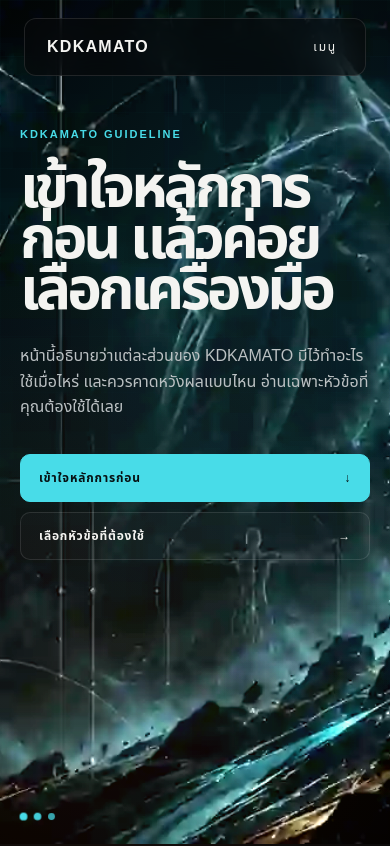
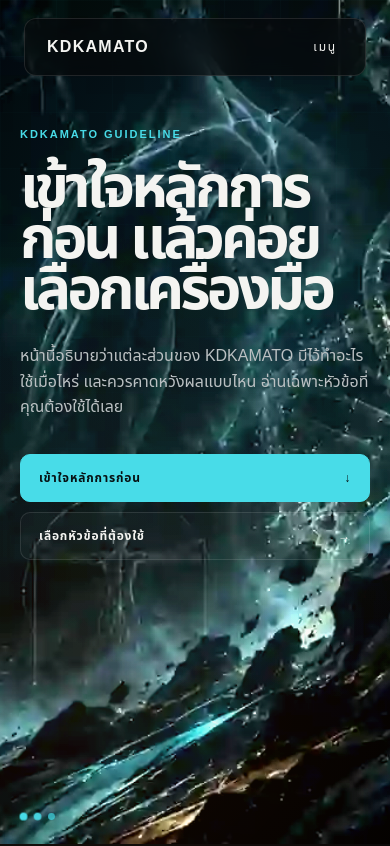
Before and after one commit to nutyfreshz/kdkamato, a Next.js app: page /guide in a window 390 px wide. Shown: the top 846 px of the page. Built offline with nearby package versions, Linux system fonts and the light colour scheme; no server answers.

Commit message:
fix: frame science backdrop for mobile

```diff
--- a/components/FixedBrandBackdrop.module.css
+++ b/components/FixedBrandBackdrop.module.css
@@ -58,7 +58,7 @@
 
 @media(max-width:560px){
   .fixedBackdrop{
-    background-position:68% center;
+    background-position:80% center;
   }
 }
 
```
